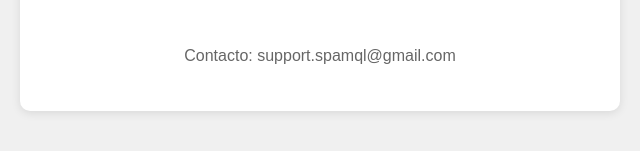
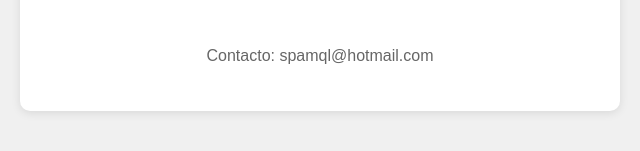
Before and after one commit to j0KZ/SPAMQL-LEGAL, a plain HTML site: page index.html in a window 1280 px wide. Shown: the part 459-610 px from the top of the page, 320-960 px from the left. Drawn offline with Linux system fonts and the light colour scheme.

Commit message:
Update index.html

```diff
--- a/index.html
+++ b/index.html
@@ -63,8 +63,9 @@
               <p>No recopilamos datos personales</p>
               <p>Todo funciona en tu dispositivo</p>
               <br>
-              <p>Contacto: support.spamql@gmail.com</p>
+              <p>Contacto: spamql@hotmail.com</p>
           </div>
       </div>
   </body>
+
   </html>
```
